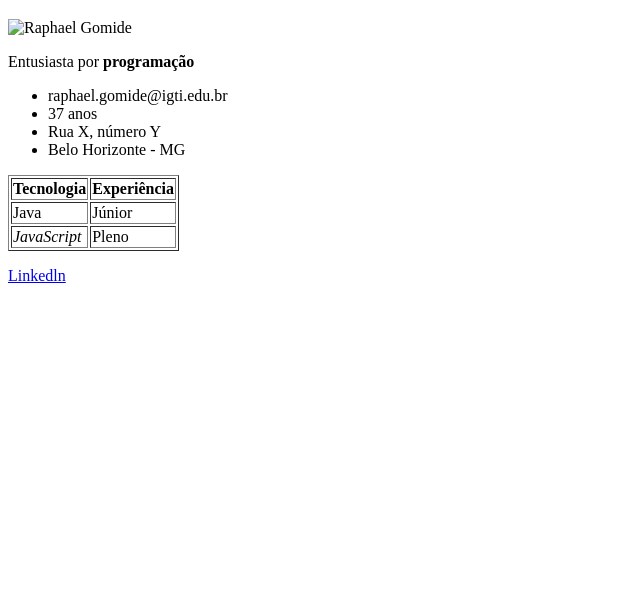
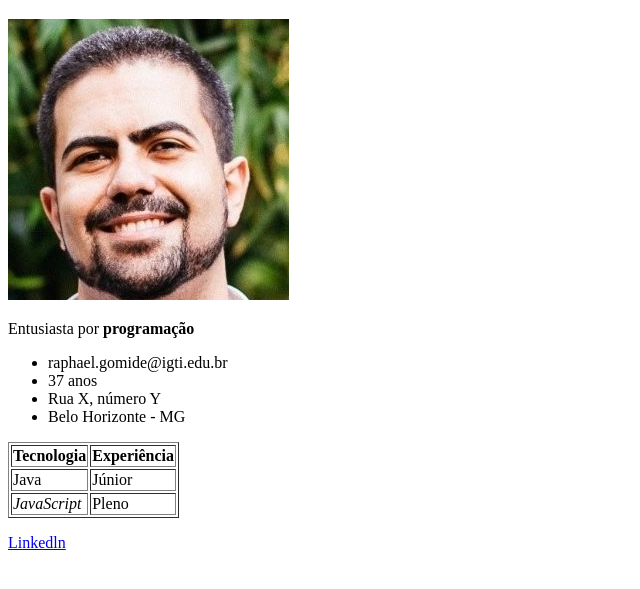
Before and after one commit to brenda-miranda/bootcamp-igti, a plain HTML site: page #1 - Fundamentos/Aula 03 & 04 - Noções de HTML e CSS/index.html in a window 1280 px wide. Shown: the part 61-650 px from the top of the page, without its empty margins (0-640 px from the left). Drawn offline with Linux system fonts and the light colour scheme.

Commit message:
Add a new image to index.html

```diff
--- a/#1 - Fundamentos/Aula 03 & 04 - Noções de HTML e CSS/index.html
+++ b/#1 - Fundamentos/Aula 03 & 04 - Noções de HTML e CSS/index.html
@@ -8,7 +8,7 @@
    <body>
       <h1>Raphael Gomide</h1>
       <div class="dados-pessoais">
-         <img src="" alt="Raphael Gomide" />
+         <img src="./img/raphael.jpg" alt="Raphael Gomide" />
 
          <p>Entusiasta por <strong>programação</strong></p>
          <ul>
```
